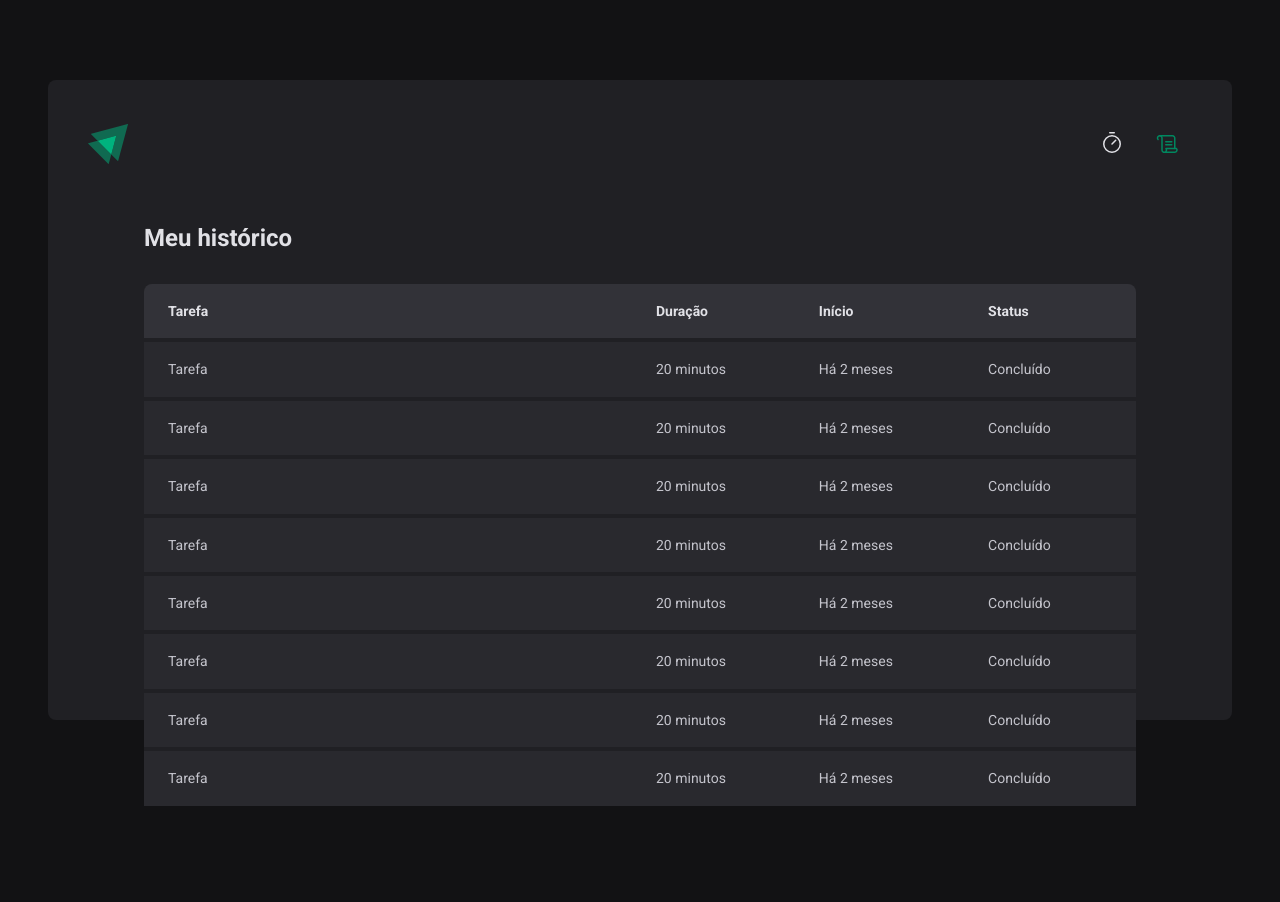
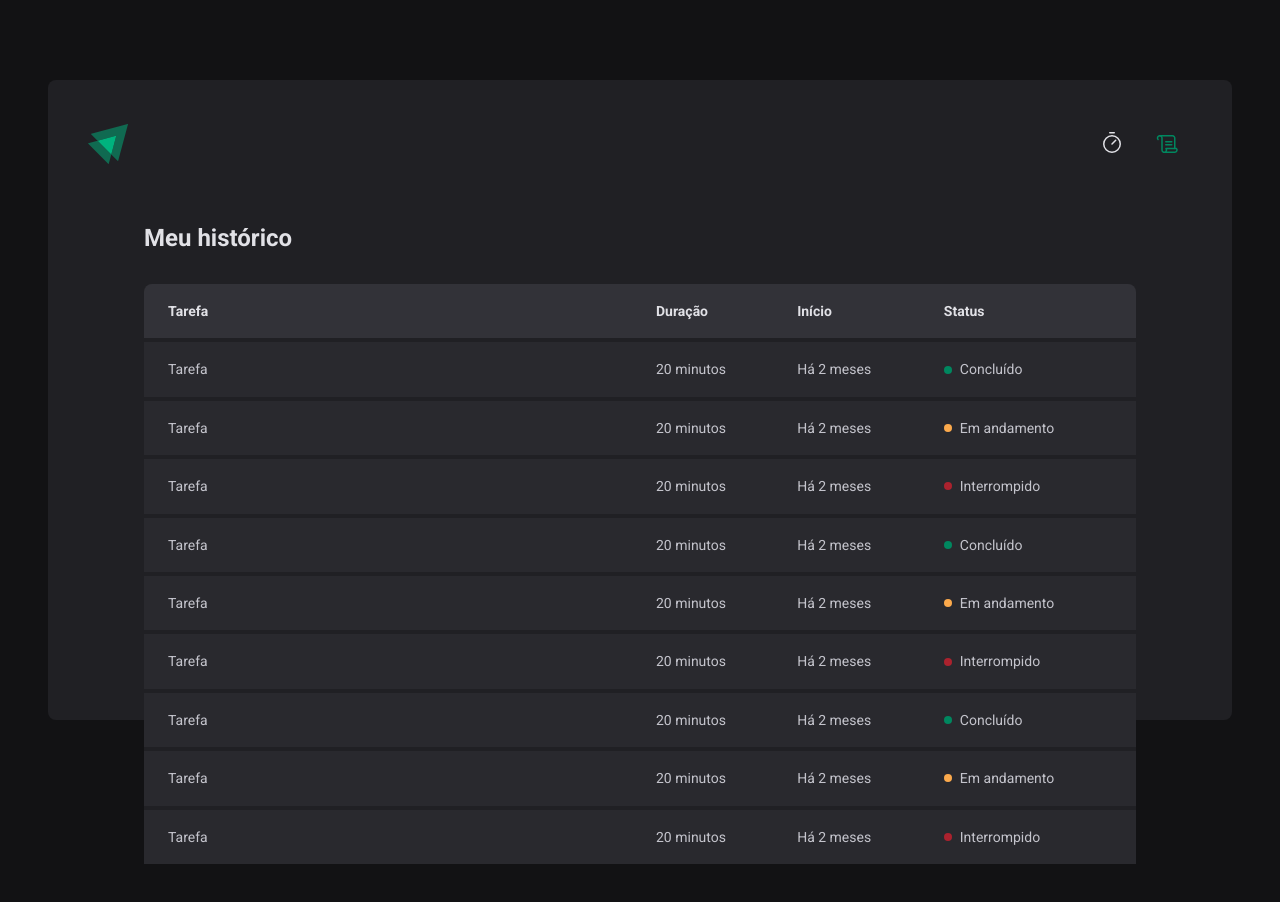
Before and after one commit to burn-c/02-ignite-timer, a React (Vite) app: page /history in a window 1280 px wide. Shown: the top 902 px of the page. Before the commit the page ends 862 px from the top, so only its background shows below. Built offline with nearby package versions, Linux system fonts and the light colour scheme.

Commit message:
feat(comp): adds Status on History page

```diff
--- a/src/pages/History/index.tsx
+++ b/src/pages/History/index.tsx
@@ -1,4 +1,4 @@
-import { HistoryContainer, HistoryList } from './styles'
+import { HistoryContainer, HistoryList, Status } from './styles'
 
 export function History() {
   return (
@@ -19,56 +19,79 @@
               <td>Tarefa</td>
               <td>20 minutos</td>
               <td>Há 2 meses</td>
-              <td>Concluído</td>
+              <td>
+                <Status statusColor="green">Concluído</Status>
+              </td>
             </tr>
 
             <tr>
               <td>Tarefa</td>
               <td>20 minutos</td>
               <td>Há 2 meses</td>
-              <td>Concluído</td>
+              <td>
+                <Status statusColor="yellow">Em andamento</Status>
+              </td>
             </tr>
 
             <tr>
               <td>Tarefa</td>
               <td>20 minutos</td>
               <td>Há 2 meses</td>
-              <td>Concluído</td>
+              <td>
+                <Status statusColor="red">Interrompido</Status>
+              </td>
+            </tr>
+            <tr>
+              <td>Tarefa</td>
+              <td>20 minutos</td>
+              <td>Há 2 meses</td>
+              <td>
+                <Status statusColor="green">Concluído</Status>
+              </td>
             </tr>
 
             <tr>
               <td>Tarefa</td>
               <td>20 minutos</td>
               <td>Há 2 meses</td>
-              <td>Concluído</td>
+              <td>
+                <Status statusColor="yellow">Em andamento</Status>
+              </td>
             </tr>
 
             <tr>
               <td>Tarefa</td>
               <td>20 minutos</td>
               <td>Há 2 meses</td>
-              <td>Concluído</td>
+              <td>
+                <Status statusColor="red">Interrompido</Status>
+              </td>
+            </tr>
+            <tr>
+              <td>Tarefa</td>
+              <td>20 minutos</td>
+              <td>Há 2 meses</td>
+              <td>
+                <Status statusColor="green">Concluído</Status>
+              </td>
             </tr>
 
             <tr>
               <td>Tarefa</td>
               <td>20 minutos</td>
               <td>Há 2 meses</td>
-              <td>Concluído</td>
+              <td>
+                <Status statusColor="yellow">Em andamento</Status>
+              </td>
             </tr>
 
             <tr>
               <td>Tarefa</td>
               <td>20 minutos</td>
               <td>Há 2 meses</td>
-              <td>Concluído</td>
-            </tr>
-
-            <tr>
-              <td>Tarefa</td>
-              <td>20 minutos</td>
-              <td>Há 2 meses</td>
-              <td>Concluído</td>
+              <td>
+                <Status statusColor="red">Interrompido</Status>
+              </td>
             </tr>
           </tbody>
         </table>
--- a/src/pages/History/styles.ts
+++ b/src/pages/History/styles.ts
@@ -60,3 +60,25 @@
     }
   }
 `
+const STATUS_COLORS = {
+  yellow: 'yellow-500',
+  green: 'green-500',
+  red: 'red-500',
+} as const
+interface StatusProps {
+  statusColor: keyof typeof STATUS_COLORS
+}
+
+export const Status = styled.span<StatusProps>`
+  display: flex;
+  align-items: center;
+  gap: 0.5rem;
+
+  &::before {
+    content: '';
+    width: 0.5rem;
+    height: 0.5rem;
+    border-radius: 9999px;
+    background: ${(props) => props.theme[STATUS_COLORS[props.statusColor]]};
+  }
+`
```
